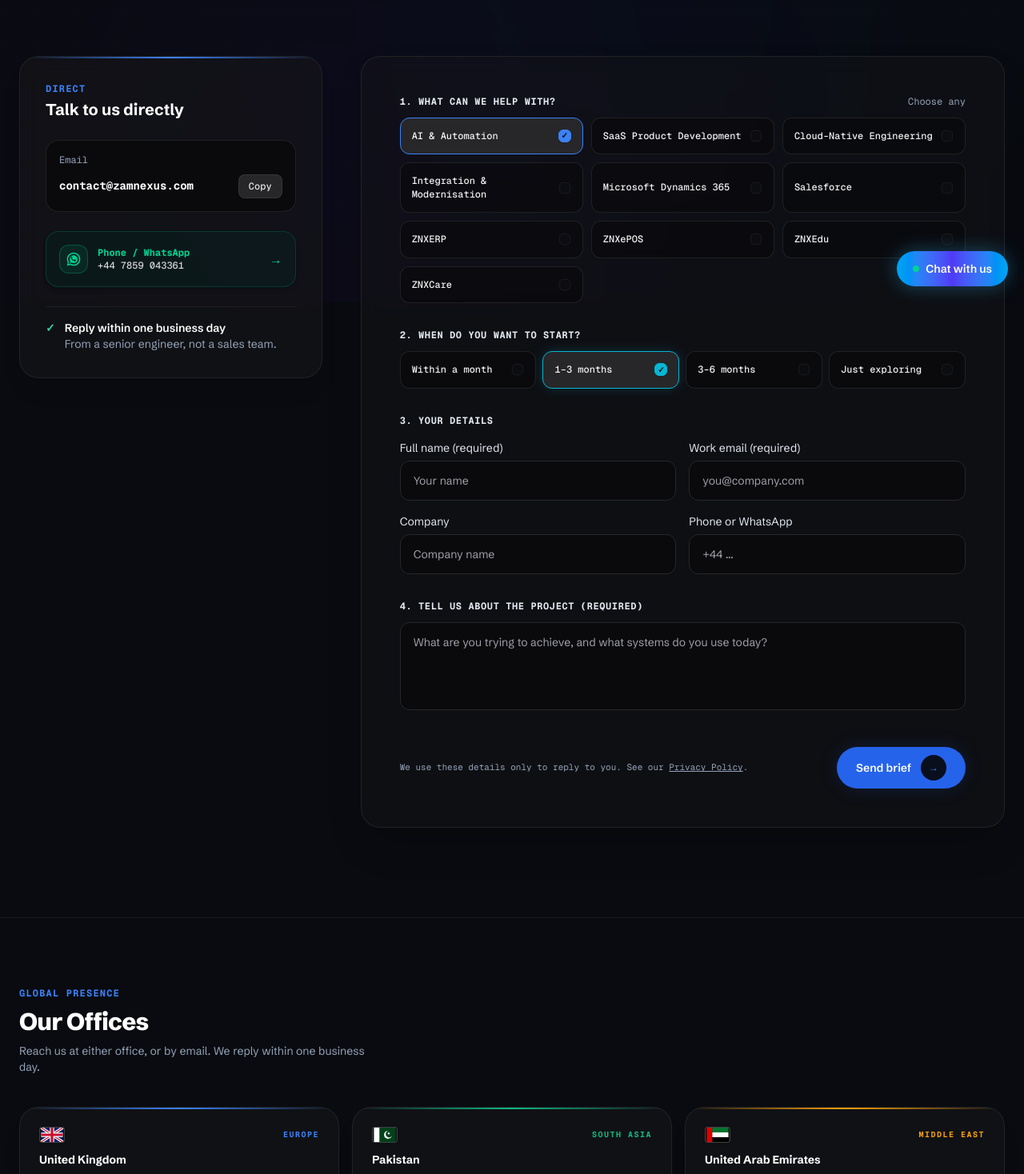
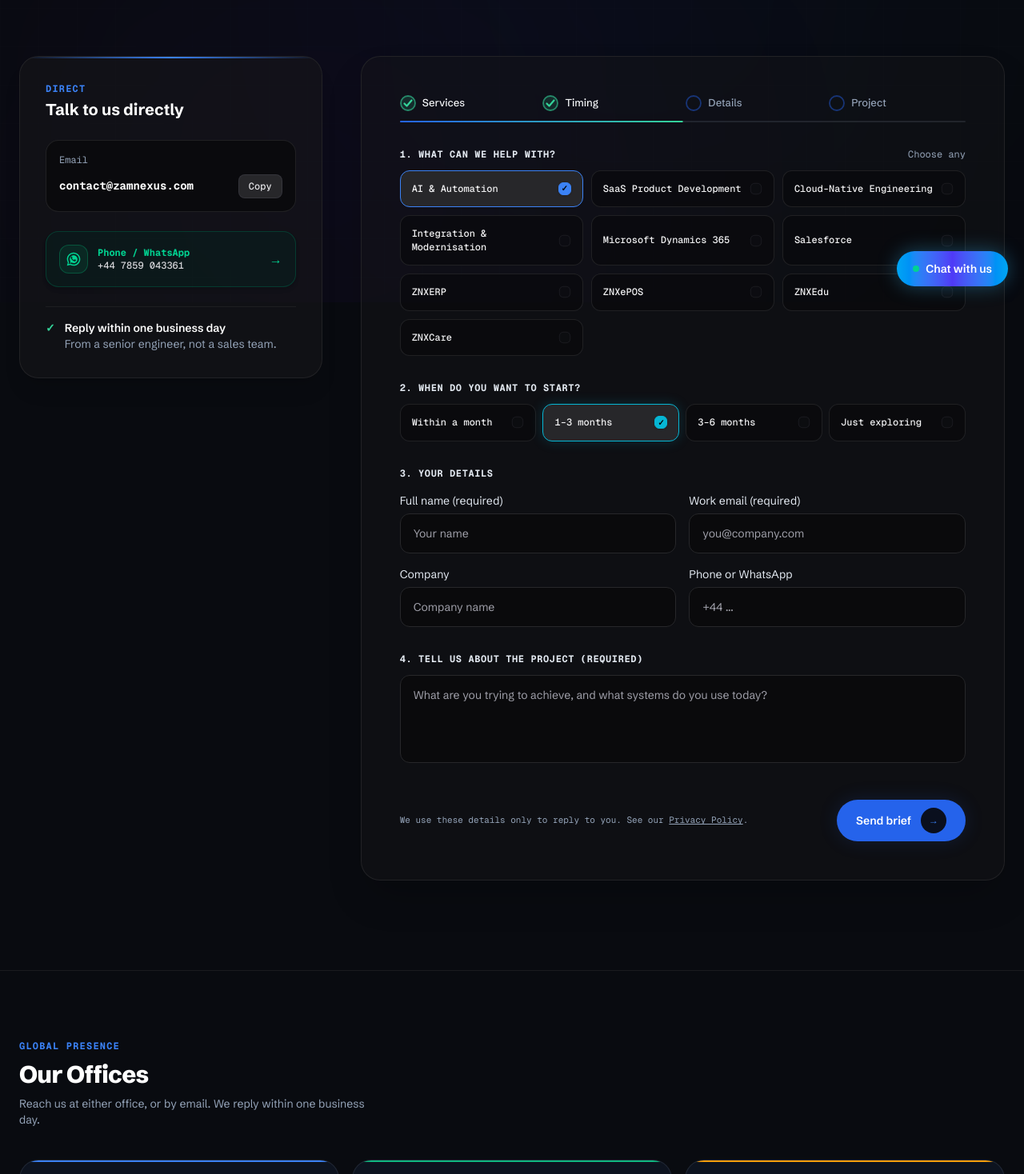
Before and after one commit to ZamNexus/ZamNexus-PortFolio, a Next.js app: page /contact in a window 1280 px wide. Shown: the part 422-1890 px from the top of the page at 80% size. Built offline with nearby package versions, Linux system fonts and the light colour scheme.

Commit message:
feat: animated contact page
Word-by-word hero, a brief progress meter whose steps tick as they are
completed, focus rings on inputs, a spinner while sending, a self-drawing
success tick, and office cards on the shared reveal system.

```diff
--- a/app/contact/page.tsx
+++ b/app/contact/page.tsx
@@ -1,13 +1,17 @@
 "use client";
 
-import { useState, useRef } from "react";
-import type { FormEvent, ChangeEvent } from "react";
+import { useState } from "react";
+import type { FormEvent, ChangeEvent, CSSProperties } from "react";
 import Link from "next/link";
-import { motion, AnimatePresence, useInView } from "framer-motion";
+import { motion, AnimatePresence } from "framer-motion";
 import Navbar from "@/components/Navbar";
 import Footer from "@/components/Footer";
 import PillTab from "@/components/PillTab";
-import { useHeroMotion } from "@/components/useHeroMotion";
+import ScrollProgress from "@/components/motion/ScrollProgress";
+import Reveal from "@/components/motion/Reveal";
+import Stagger from "@/components/motion/Stagger";
+import SplitWords from "@/components/motion/SplitWords";
+import Spotlight from "@/components/motion/Spotlight";
 import { submitLead } from "@/lib/submitLead";
 import { validateLead, type FieldErrors, type LeadField } from "@/lib/validateLead";
 import FieldError, { errorProps } from "@/components/FieldError";
@@ -133,50 +137,40 @@ const offices = [
 // ─── Office Locations Section Component ───────────────────────────────────────
 
 function OfficeLocationsSection() {
-  const ref = useRef<HTMLElement>(null);
-  const isInView = useInView(ref, { once: true, margin: "-60px" });
-
   return (
     <section
-      ref={ref}
       aria-labelledby="offices-heading"
       className="max-w-7xl mx-auto px-6 pb-24 border-t border-zinc-800/60 pt-20"
     >
       {/* Section header */}
-      <div className="mb-10">
-        <span className="text-xs font-mono uppercase tracking-widest text-[var(--accent-hover)] font-bold">
+      <Reveal variant="words" replay={false} className="mb-10">
+        <span className="reveal-sub text-xs font-mono uppercase tracking-widest text-[var(--accent-hover)] font-bold">
           Global Presence
         </span>
         <h2
           id="offices-heading"
           className="text-2xl sm:text-3xl font-extrabold tracking-tight text-white mt-2"
         >
-          Our Offices
+          <SplitWords text="Our Offices" />
         </h2>
-        <p className="mt-2 text-sm text-foreground-muted max-w-md">
+        <p className="reveal-sub mt-2 text-sm text-foreground-muted max-w-md">
           Reach us at either office, or by email. We reply within one business day.
         </p>
-      </div>
+      </Reveal>
 
       {/* Cards grid: 1-col mobile → 3-col desktop */}
-      <div className="grid grid-cols-1 sm:grid-cols-2 lg:grid-cols-3 gap-4">
-        {offices.map((office, i) => {
+      <Stagger className="grid grid-cols-1 sm:grid-cols-2 lg:grid-cols-3 gap-4">
+        {offices.map((office) => {
           const FlagIcon = flagComponents[office.country];
           return (
-            <motion.div
+            <Spotlight
               key={office.country}
-              initial={{ opacity: 0, y: 16 }}
-              animate={isInView ? { opacity: 1, y: 0 } : { opacity: 0, y: 16 }}
-              transition={{ duration: 0.3, ease: "easeOut", delay: i * 0.08 }}
-              className="relative p-6 rounded-3xl bg-zinc-900/50 border border-zinc-800/80 backdrop-blur-md shadow-xl overflow-hidden group"
+              as="div"
+              className="lift-card p-6 group"
+              style={{ "--rail": office.accent } as CSSProperties}
             >
-              {/* Accent top bar */}
-              <div
-                className="absolute top-0 left-0 right-0 h-[2px]"
-                style={{
-                  background: `linear-gradient(90deg, transparent, ${office.accent}, transparent)`,
-                }}
-              />
+              {/* Accent top bar, drawn as the card arrives */}
+              <div className="product-card__bar" aria-hidden="true" />
 
               {/* Subtle corner glow on hover */}
               <div
@@ -221,10 +215,10 @@ function OfficeLocationsSection() {
                 </p>
               )}
             </div>
-          </motion.div>
+          </Spotlight>
         );
       })}
-      </div>
+      </Stagger>
     </section>
   );
 }
@@ -232,7 +226,6 @@ function OfficeLocationsSection() {
 // ─── Main Page Component ──────────────────────────────────────────────────────
 
 export default function ContactPage() {
-  const heroMotion = useHeroMotion();
   const [selectedIntents, setSelectedIntents] = useState<string[]>(["ai-automation"]);
   const [selectedTimeline, setSelectedTimeline] = useState<string>(timelineOptions[1]);
   const [copiedEmail, setCopiedEmail] = useState(false);
@@ -249,6 +242,16 @@ export default function ContactPage() {
     message: "",
     website: "",
   });
+
+  // Live progress through the four steps (drives the meter above the form)
+  const live = validateLead(formData, ["name", "email", "message"]);
+  const progress = [
+    { label: "Services", done: selectedIntents.length > 0 },
+    { label: "Timing", done: Boolean(selectedTimeline) },
+    { label: "Details", done: !live.name && !live.email && !live.phone },
+    { label: "Project", done: !live.message },
+  ];
+  const doneCount = progress.filter((p) => p.done).length;
 
   const toggleIntent = (id: string) => {
     if (selectedIntents.includes(id)) {
@@ -312,7 +315,7 @@ export default function ContactPage() {
   return (
     <div
       suppressHydrationWarning
-      className="min-h-screen bg-[#090b10] text-zinc-100 font-sans selection:bg-[var(--accent-hover)] selection:text-black overflow-x-hidden"
+      className="min-h-screen bg-[#090b10] text-zinc-100 font-sans selection:bg-[var(--accent-hover)] selection:text-black overflow-x-clip"
     >
       {/* Dynamic Background Network */}
       <div className="fixed inset-0 pointer-events-none z-0 overflow-hidden" aria-hidden="true">
@@ -330,6 +333,7 @@ export default function ContactPage() {
         <div className="absolute top-[40%] left-[5%] w-[650px] h-[650px] rounded-full bg-violet-600/[0.05] blur-[180px] pointer-events-none" />
       </div>
 
+      <ScrollProgress />
       <Navbar />
 
       <main className="relative z-10">
@@ -340,32 +344,31 @@ export default function ContactPage() {
           className="max-w-7xl mx-auto px-6 pt-40 pb-16 text-center flex flex-col items-center"
         >
           {/* Top Category Badge */}
-          <motion.div
-            {...heroMotion.badge}
+          <div
+            data-enter="1"
             className="inline-flex items-center gap-2 px-3.5 py-1.5 rounded-full border border-zinc-800 bg-zinc-900/80 text-[11px] sm:text-xs font-mono font-medium text-[var(--accent-hover)] mb-6 sm:mb-8 backdrop-blur-xl shadow-lg max-w-full text-center"
           >
             <span className="w-1.5 h-1.5 rounded-full bg-emerald-400 animate-pulse shrink-0" />
             <span>Contact</span>
-          </motion.div>
+          </div>
 
           {/* Heading */}
-          <motion.h1
+          <h1
             id="contact-hero-heading"
-            {...heroMotion.heading}
             className="text-2xl sm:text-5xl md:text-7xl font-extrabold tracking-tight text-white max-w-5xl mx-auto leading-[1.12] break-words"
           >
-            Tell us what you need.
-          </motion.h1>
+            <SplitWords mode="load" text="Tell us what you need." />
+          </h1>
 
-          <motion.p
-            {...heroMotion.paragraph}
+          <p
+            data-enter="4"
             className="mt-6 text-base sm:text-xl text-zinc-400 max-w-3xl mx-auto leading-relaxed"
           >
             Send a short brief and a senior engineer will reply within one business day. Prefer email?{" "}
             <a href={`mailto:${OFFICIAL_EMAIL}`} className="text-accent-text hover:underline">
               {OFFICIAL_EMAIL}
             </a>
-          </motion.p>
+          </p>
         </section>
 
         {/* ── INTERACTIVE BRIEF BUILDER + DIRECT CHANNELS ──────────────────── */}
@@ -376,7 +379,7 @@ export default function ContactPage() {
           <h2 id="brief-builder-heading" className="sr-only">Send us a brief</h2>
 
           {/* Left Column: Direct VIP Communication Channels & SLA Guarantee */}
-          <div className="lg:col-span-4 space-y-6 lg:sticky lg:top-32">
+          <div data-enter="5" className="lg:col-span-4 space-y-6 lg:sticky lg:top-32">
             {/* Direct Channel Card */}
             <div className="p-5 sm:p-8 rounded-3xl bg-zinc-900/50 border border-zinc-800/80 backdrop-blur-md shadow-xl space-y-6 relative overflow-hidden">
               <div className="absolute top-0 left-0 right-0 h-[2px] bg-gradient-to-r from-transparent via-[var(--accent-hover)] to-transparent" />
@@ -444,9 +447,9 @@ export default function ContactPage() {
           </div>
 
           {/* Right Column: Interactive Brief Builder Form */}
-          <div className="lg:col-span-8">
+          <div data-enter="6" className="lg:col-span-8">
             <div className="p-8 sm:p-12 rounded-3xl bg-zinc-900/40 border border-zinc-800/80 backdrop-blur-md shadow-2xl relative overflow-hidden">
-              <AnimatePresence mode="wait">
+              <AnimatePresence mode="wait" initial={false}>
                 {!submitted ? (
                   <motion.form
                     key="contact-form"
@@ -458,6 +461,24 @@ export default function ContactPage() {
                     transition={{ duration: 0.4 }}
                     className="space-y-8"
                   >
+                    {/* Progress meter: each step ticks as it is completed */}
+                    <div className="brief-progress" aria-hidden="true">
+                      <ol className="brief-progress__steps">
+                        {progress.map((p) => (
+                          <li key={p.label} data-done={p.done} className="brief-progress__step">
+                            <svg viewBox="0 0 20 20" className="brief-progress__tick">
+                              <circle cx={10} cy={10} r={9} />
+                              <path d="M5.5 10.5l3 3 6-7" />
+                            </svg>
+                            {p.label}
+                          </li>
+                        ))}
+                      </ol>
+                      <div className="brief-progress__rail">
+                        <span style={{ "--p": doneCount / progress.length } as CSSProperties} />
+                      </div>
+                    </div>
+
                     {/* Step 1: Interactive Intent Selector */}
                     <div>
                       <p id="intent-label" className="text-xs font-mono uppercase tracking-wider text-foreground font-bold mb-3 flex items-center justify-between">
@@ -529,7 +550,7 @@ export default function ContactPage() {
                             value={formData.name}
                             onChange={handleChange}
                             placeholder="Your name"
-                            className="w-full px-4 py-3.5 rounded-xl bg-zinc-950/80 border border-zinc-800 text-sm text-white placeholder-zinc-400 focus:outline-none focus:border-[var(--accent-hover)] transition-colors data-[invalid]:border-danger"
+                            className="w-full px-4 py-3.5 rounded-xl bg-zinc-950/80 border border-zinc-800 text-sm text-white placeholder-zinc-400 focus:outline-none focus:border-[var(--accent-hover)] brief-input data-[invalid]:border-danger"
                           />
                           <FieldError id="contact-name" message={fieldErrors.name} />
                         </div>
@@ -545,7 +566,7 @@ export default function ContactPage() {
                             value={formData.email}
                             onChange={handleChange}
                             placeholder="you@company.com"
-                            className="w-full px-4 py-3.5 rounded-xl bg-zinc-950/80 border border-zinc-800 text-sm text-white placeholder-zinc-400 focus:outline-none focus:border-[var(--accent-hover)] transition-colors data-[invalid]:border-danger"
+                            className="w-full px-4 py-3.5 rounded-xl bg-zinc-950/80 border border-zinc-800 text-sm text-white placeholder-zinc-400 focus:outline-none focus:border-[var(--accent-hover)] brief-input data-[invalid]:border-danger"
                           />
                           <FieldError id="contact-email" message={fieldErrors.email} />
                         </div>
@@ -559,7 +580,7 @@ export default function ContactPage() {
                             value={formData.company}
                             onChange={handleChange}
                             placeholder="Company name"
-                            className="w-full px-4 py-3.5 rounded-xl bg-zinc-950/80 border border-zinc-800 text-sm text-white placeholder-zinc-400 focus:outline-none focus:border-[var(--accent-hover)] transition-colors"
+                            className="w-full px-4 py-3.5 rounded-xl bg-zinc-950/80 border border-zinc-800 text-sm text-white placeholder-zinc-400 focus:outline-none focus:border-[var(--accent-hover)] brief-input"
                           />
                         </div>
 
@@ -573,7 +594,7 @@ export default function ContactPage() {
                             value={formData.phone}
                             onChange={handleChange}
                             placeholder="+44 …"
-                            className="w-full px-4 py-3.5 rounded-xl bg-zinc-950/80 border border-zinc-800 text-sm text-white placeholder-zinc-400 focus:outline-none focus:border-[var(--accent-hover)] transition-colors data-[invalid]:border-danger"
+                            className="w-full px-4 py-3.5 rounded-xl bg-zinc-950/80 border border-zinc-800 text-sm text-white placeholder-zinc-400 focus:outline-none focus:border-[var(--accent-hover)] brief-input data-[invalid]:border-danger"
                           />
                           <FieldError id="contact-phone" message={fieldErrors.phone} />
                         </div>
@@ -594,7 +615,7 @@ export default function ContactPage() {
                         value={formData.message}
                         onChange={handleChange}
                         placeholder="What are you trying to achieve, and what systems do you use today?"
-                        className="w-full px-4 py-3.5 rounded-xl bg-zinc-950/80 border border-zinc-800 text-sm text-white placeholder-zinc-400 focus:outline-none focus:border-[var(--accent-hover)] transition-colors resize-none data-[invalid]:border-danger"
+                        className="w-full px-4 py-3.5 rounded-xl bg-zinc-950/80 border border-zinc-800 text-sm text-white placeholder-zinc-400 focus:outline-none focus:border-[var(--accent-hover)] brief-input resize-none data-[invalid]:border-danger"
                       />
                       <FieldError id="contact-message" message={fieldErrors.message} />
                     </div>
@@ -631,7 +652,9 @@ export default function ContactPage() {
                         className="liquid-lime-btn text-sm py-3.5 px-8 cursor-pointer disabled:opacity-60 disabled:cursor-wait"
                       >
                         <span>{sending ? "Sending…" : "Send brief"}</span>
-                        <span className="arrow-icon w-7 h-7 text-xs" aria-hidden="true">→</span>
+                        <span className={`arrow-icon w-7 h-7 text-xs ${sending ? "brief-sending" : ""}`} aria-hidden="true">
+                          {sending ? "" : "→"}
+                        </span>
                       </motion.button>
                     </div>
                   </motion.form>
@@ -643,9 +666,10 @@ export default function ContactPage() {
                     transition={{ duration: 0.5 }}
                     className="py-16 text-center space-y-6"
                   >
-                    <div className="w-16 h-16 rounded-full bg-emerald-500/20 border border-emerald-500/60 text-emerald-400 text-3xl mx-auto flex items-center justify-center">
-                      ✓
-                    </div>
+                    <svg viewBox="0 0 64 64" className="brief-success mx-auto" aria-hidden="true">
+                      <circle cx={32} cy={32} r={30} pathLength={1} />
+                      <path d="M20 33l8 8 16-18" pathLength={1} />
+                    </svg>
                     <div className="text-xs font-mono text-emerald-400 font-bold uppercase tracking-widest">
                       Brief received
                     </div>
--- a/app/globals.css
+++ b/app/globals.css
@@ -3402,3 +3402,134 @@ h1, h2, h3, h4, h5, h6 {
   .details__row::after { transition: none; }
   .office-status--soon .office-status__dot { animation: none; }
 }
+
+/* ── Contact ─────────────────────────────────────────────────────────────── */
+
+/* Brief progress: each step ticks as it is completed, and the rail fills */
+.brief-progress__steps {
+  display: grid;
+  grid-template-columns: repeat(4, minmax(0, 1fr));
+  gap: 8px;
+}
+
+.brief-progress__step {
+  display: flex;
+  align-items: center;
+  gap: 8px;
+  min-width: 0;
+  font-size: 0.8125rem;
+  font-weight: 500;
+  color: var(--foreground-muted);
+  transition: color var(--motion-base) var(--ease-out);
+}
+
+.brief-progress__step[data-done="true"] { color: var(--foreground-strong); }
+
+.brief-progress__tick {
+  width: 20px;
+  height: 20px;
+  flex-shrink: 0;
+  fill: none;
+  stroke-width: 1.8;
+  stroke-linecap: round;
+  stroke-linejoin: round;
+}
+
+.brief-progress__tick circle {
+  stroke: var(--border-strong);
+  fill: transparent;
+  transition: stroke var(--motion-base) var(--ease-out), fill var(--motion-base) var(--ease-out);
+}
+
+.brief-progress__tick path {
+  stroke: var(--success);
+  stroke-width: 2.2;
+  stroke-dasharray: 20;
+  stroke-dashoffset: 20;
+  transition: stroke-dashoffset 450ms var(--ease-out) 100ms;
+}
+
+.brief-progress__step[data-done="true"] circle {
+  stroke: color-mix(in srgb, var(--success) 60%, transparent);
+  fill: color-mix(in srgb, var(--success) 14%, transparent);
+}
+
+.brief-progress__step[data-done="true"] path { stroke-dashoffset: 0; }
+
+.brief-progress__rail {
+  position: relative;
+  margin-top: 12px;
+  height: 2px;
+  border-radius: 2px;
+  background: var(--border-subtle);
+  overflow: hidden;
+}
+
+.brief-progress__rail > span {
+  position: absolute;
+  inset: 0;
+  background: linear-gradient(90deg, var(--accent), var(--success));
+  transform-origin: left;
+  transform: scaleX(var(--p, 0));
+  transition: transform var(--motion-slow) var(--ease-out);
+}
+
+@media (max-width: 479px) {
+  .brief-progress__step { flex-direction: column; gap: 6px; font-size: 0.75rem; text-align: center; }
+}
+
+/* Inputs: the border shifts and a soft ring grows on focus */
+.brief-input {
+  transition: border-color var(--motion-fast) var(--ease-out), box-shadow var(--motion-base) var(--ease-out);
+}
+
+.brief-input:focus { box-shadow: 0 0 0 4px var(--accent-glow-soft); }
+
+/* Submit: the arrow becomes a small spinner while the brief is sending */
+.brief-sending::after {
+  content: "";
+  width: 12px;
+  height: 12px;
+  border-radius: 999px;
+  border: 2px solid currentColor;
+  border-right-color: transparent;
+  animation: brief-spin 700ms linear infinite;
+}
+
+@keyframes brief-spin { to { transform: rotate(360deg); } }
+
+/* Success: the ring and tick draw themselves */
+.brief-success {
+  width: 72px;
+  height: 72px;
+  fill: none;
+  stroke: var(--success);
+  stroke-width: 2.5;
+  stroke-linecap: round;
+  stroke-linejoin: round;
+}
+
+.brief-success circle {
+  fill: color-mix(in srgb, var(--success) 12%, transparent);
+  stroke-dasharray: 1;
+  animation: brief-draw 700ms var(--ease-out) both;
+}
+
+.brief-success path {
+  stroke-width: 3.5;
+  stroke-dasharray: 1;
+  animation: brief-draw 450ms var(--ease-out) 550ms both;
+}
+
+@keyframes brief-draw { from { stroke-dashoffset: 1; } }
+
+@media (prefers-reduced-motion: reduce) {
+  .brief-progress__step,
+  .brief-progress__tick circle,
+  .brief-progress__tick path,
+  .brief-progress__rail > span,
+  .brief-input { transition: none; }
+  .brief-success circle,
+  .brief-success path { animation: none; }
+  .brief-sending::after { animation-duration: 2s; }
+}
```
